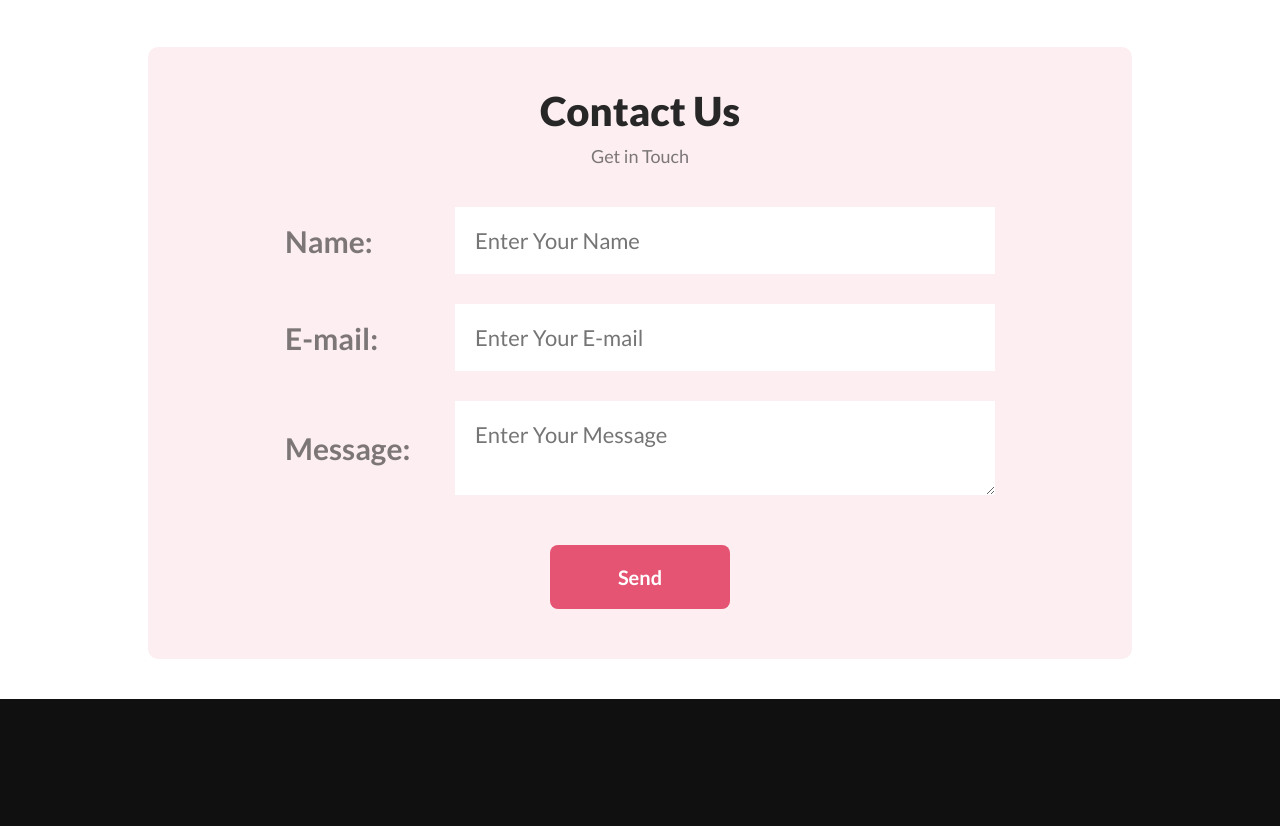
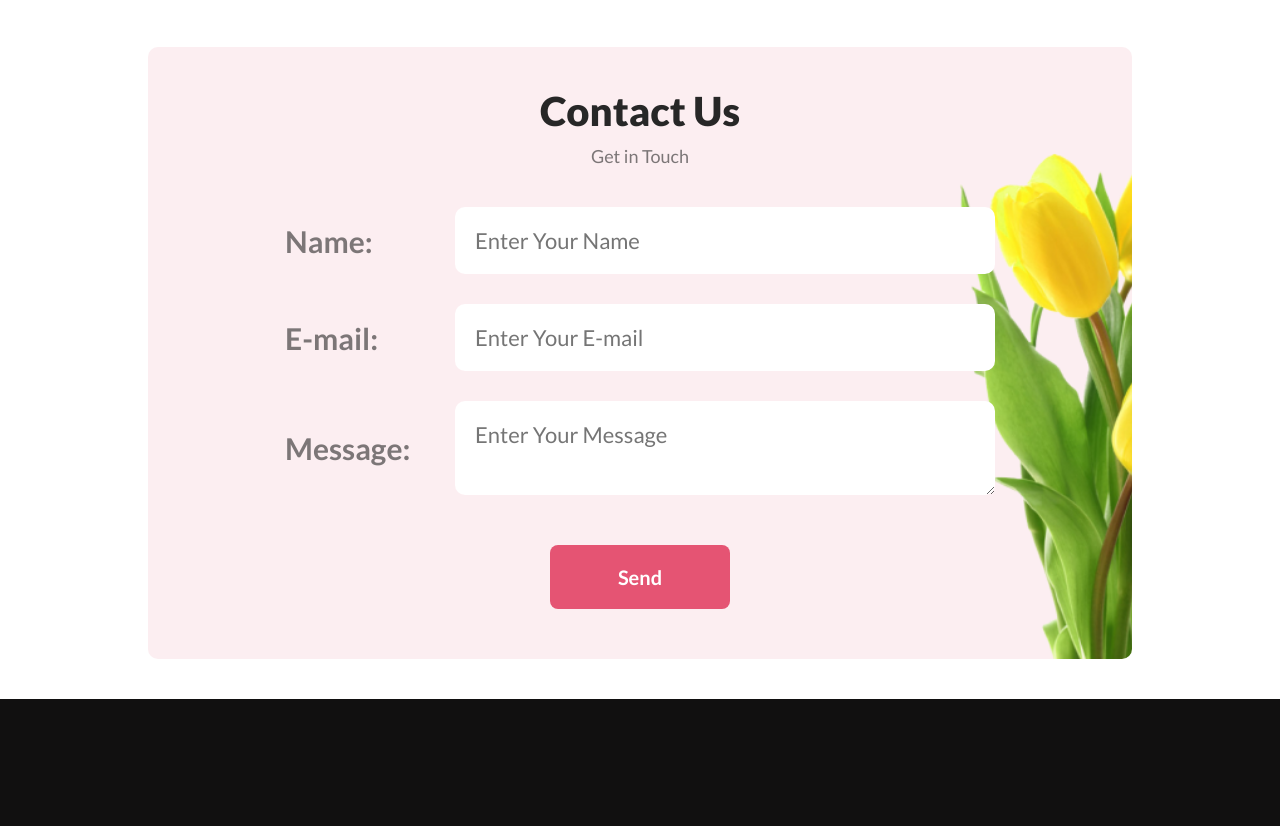
Before and after one commit to akibrahman/assignment-1-ph, a plain HTML site: page index.html in a window 1280 px wide. Shown: the part 3718-4544 px from the top of the page. Drawn offline with Linux system fonts and the light colour scheme.

Commit message:
Contact us Section Modified

```diff
--- a/style.css
+++ b/style.css
@@ -272,6 +272,10 @@
   padding: 10px 50px 50px 50px;
   border-radius: 10px;
   margin-bottom: 40px;
+  background-image: url(./assets/pngwing\ 7.png);
+  background-repeat: no-repeat;
+  background-position: 130% bottom;
+  background-size: 40%;
 }
 .contact h2 {
   margin: 30px 0;
@@ -308,6 +312,7 @@
   outline: none;
   border: none;
   width: 500px;
+  border-radius: 10px;
 }
 .c-form input[type="submit"] {
   width: 180px;
```
Also changed, not shown: index.html (+2 -0 lines).
